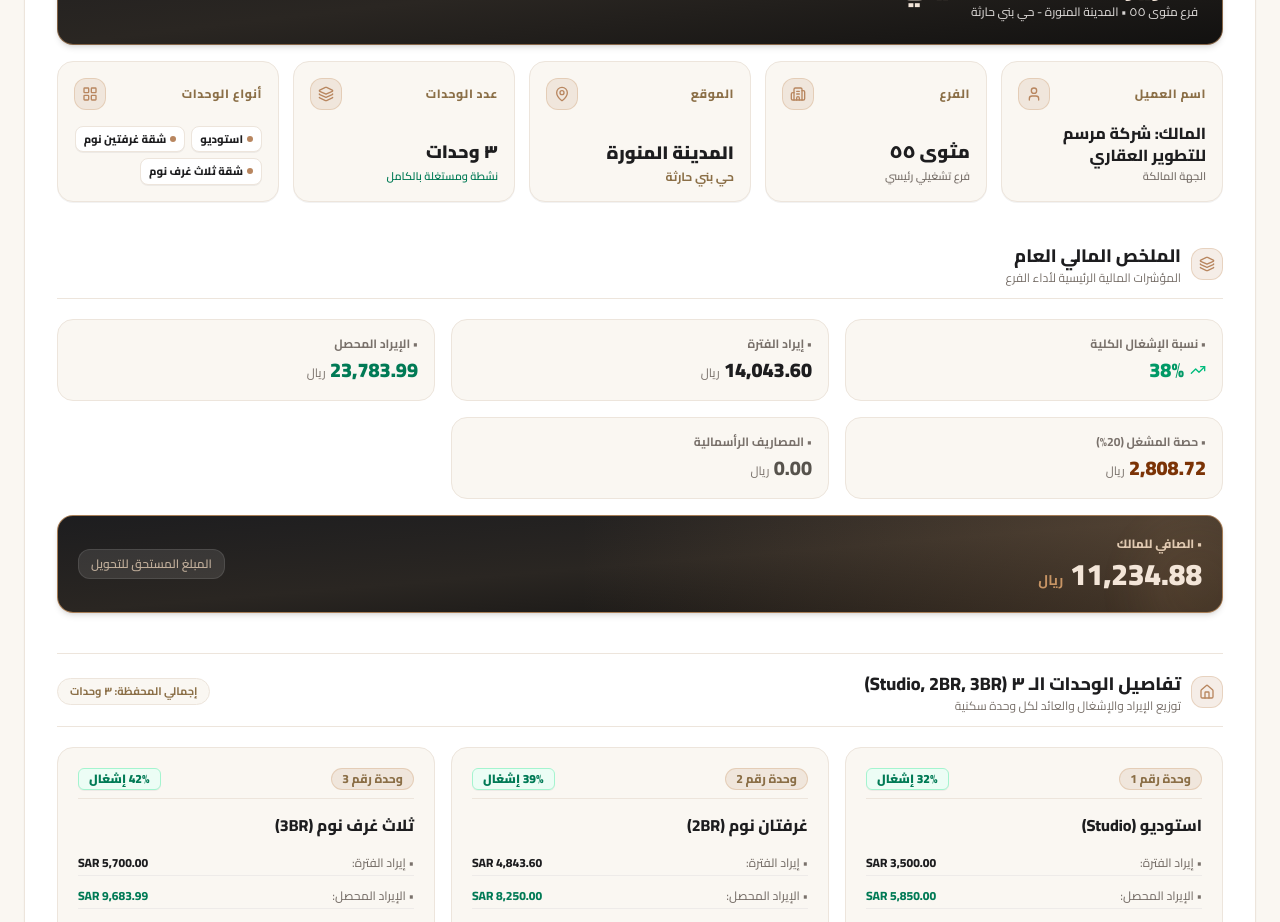
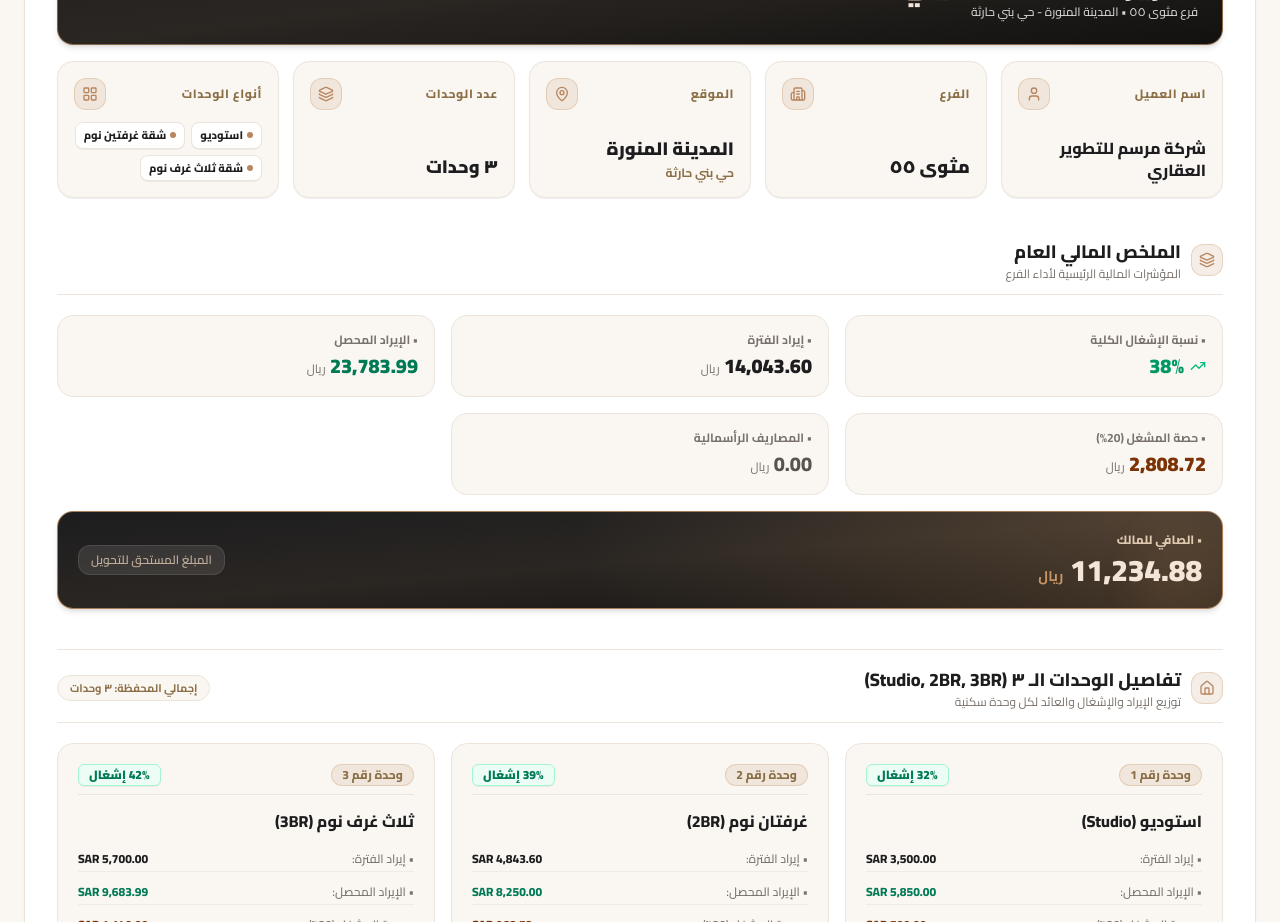
Before and after one commit to AmmarCFO/Marsam-Development-Company, a React (Vite) app: page / in a window 1280 px wide. Shown: the part 820-1742 px from the top of the page. Built offline with nearby package versions, Linux system fonts and the light colour scheme.

Commit message:
refactor: clean up company name display and labels
Removed redundant "Owner" prefix from client names and removed supplementary sub-labels to simplify the UI and improve layout cleanliness.

```diff
--- a/src/components/OperatingReportBoard.tsx
+++ b/src/components/OperatingReportBoard.tsx
@@ -26,7 +26,7 @@ export const OperatingReportBoard: React.FC<OperatingReportBoardProps> = ({
 
   const clientNameText = report.clientName
     ? report.clientName[isAr ? 'ar' : 'en']
-    : (isAr ? 'المالك: شركة مرسم للتطوير العقاري' : 'Owner: Marsam Real Estate Development Company');
+    : (isAr ? 'شركة مرسم للتطوير العقاري' : 'Marsam Real Estate Development Company');
   const branchNumberText = report.branchNumber || '55';
   const branchLocationText = isAr ? 'المدينة المنورة - بني حارثة' : 'Madinah - Bani Harithah';
 
@@ -91,9 +91,6 @@ export const OperatingReportBoard: React.FC<OperatingReportBoardProps> = ({
                 <span className="text-sm sm:text-base font-extrabold text-[#1d1d1f] block leading-snug">
                   {clientNameText}
                 </span>
-                <span className="text-[11px] font-semibold text-stone-500 mt-0.5 block">
-                  {isAr ? 'الجهة المالكة' : 'Property Owner'}
-                </span>
               </div>
             </div>
 
@@ -110,9 +107,6 @@ export const OperatingReportBoard: React.FC<OperatingReportBoardProps> = ({
               <div>
                 <span className="text-base sm:text-lg font-black text-[#1d1d1f] block">
                   {isAr ? 'مثوى ٥٥' : 'Mathwaa 55'}
-                </span>
-                <span className="text-[11px] font-semibold text-stone-500 mt-0.5 block">
-                  {isAr ? 'فرع تشغيلي رئيسي' : 'Primary Operating Branch'}
                 </span>
               </div>
             </div>
@@ -150,9 +144,6 @@ export const OperatingReportBoard: React.FC<OperatingReportBoardProps> = ({
               <div>
                 <span className="text-base sm:text-lg font-black text-[#1d1d1f] block">
                   {isAr ? '٣ وحدات' : '3 Units'}
-                </span>
-                <span className="text-[11px] font-semibold text-emerald-700 mt-0.5 block">
-                  {isAr ? 'نشطة ومستغلة بالكامل' : 'Fully Active & Operational'}
                 </span>
               </div>
             </div>
--- a/src/components/ReportPrintModal.tsx
+++ b/src/components/ReportPrintModal.tsx
@@ -18,7 +18,7 @@ export const ReportPrintModal: React.FC<ReportPrintModalProps> = ({
 }) => {
   if (!report) return null;
 
-  const clientName = report.clientName ? report.clientName[isAr ? 'ar' : 'en'] : (isAr ? 'المالك: شركة مرسم للتطوير العقاري' : 'Owner: Marsam Real Estate Development Company');
+  const clientName = report.clientName ? report.clientName[isAr ? 'ar' : 'en'] : (isAr ? 'شركة مرسم للتطوير العقاري' : 'Marsam Real Estate Development Company');
   const branchNumber = report.branchNumber || '55';
   const branchLocation = isAr ? 'المدينة المنورة - بني حارثة' : 'Madinah - Bani Harithah';
 
--- a/src/data.ts
+++ b/src/data.ts
@@ -82,8 +82,8 @@ export const initialOperatingReports: OperatingReport[] = [
       en: "Certified Operating Performance Report"
     },
     clientName: {
-      ar: "المالك: شركة مرسم للتطوير العقاري",
-      en: "Owner: Marsam Real Estate Development Company"
+      ar: "شركة مرسم للتطوير العقاري",
+      en: "Marsam Real Estate Development Company"
     },
 
     // Core Required Metrics (Updated as requested by User)
```
